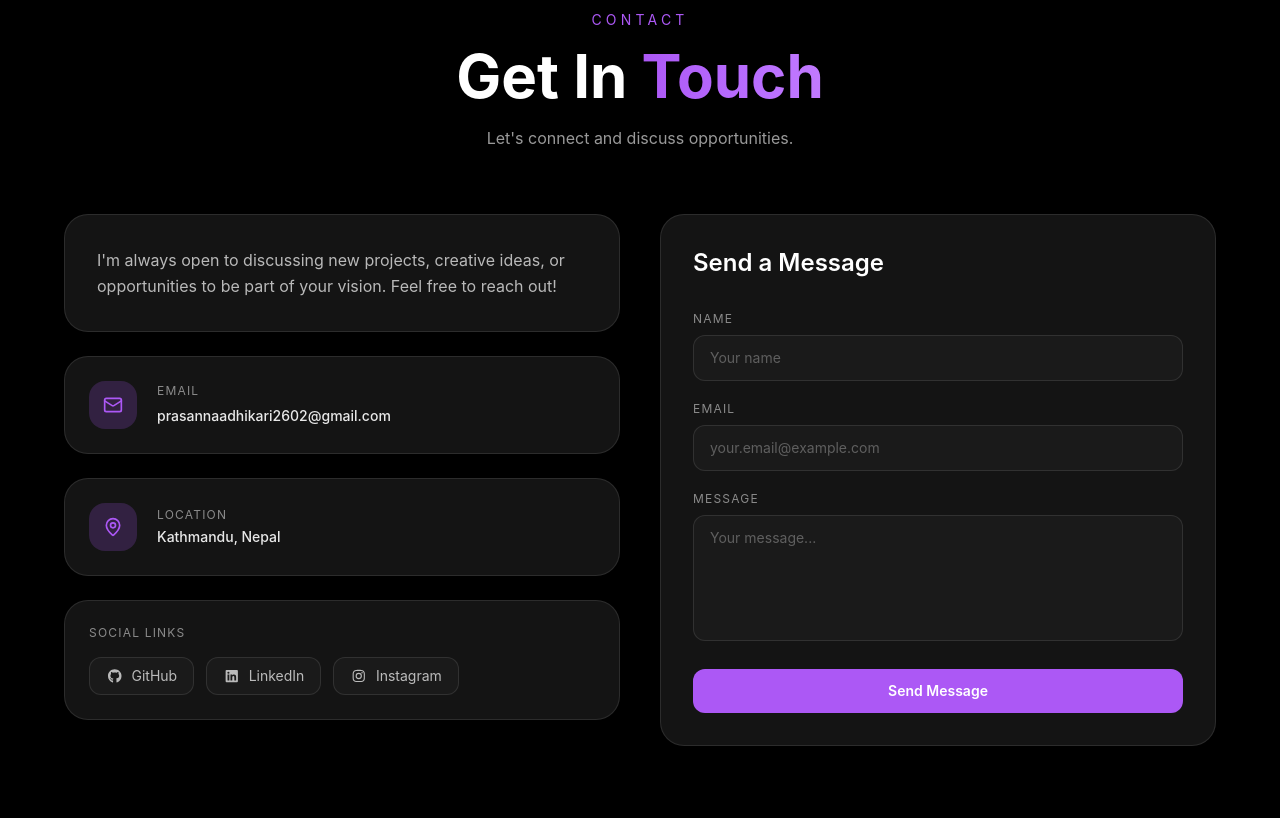
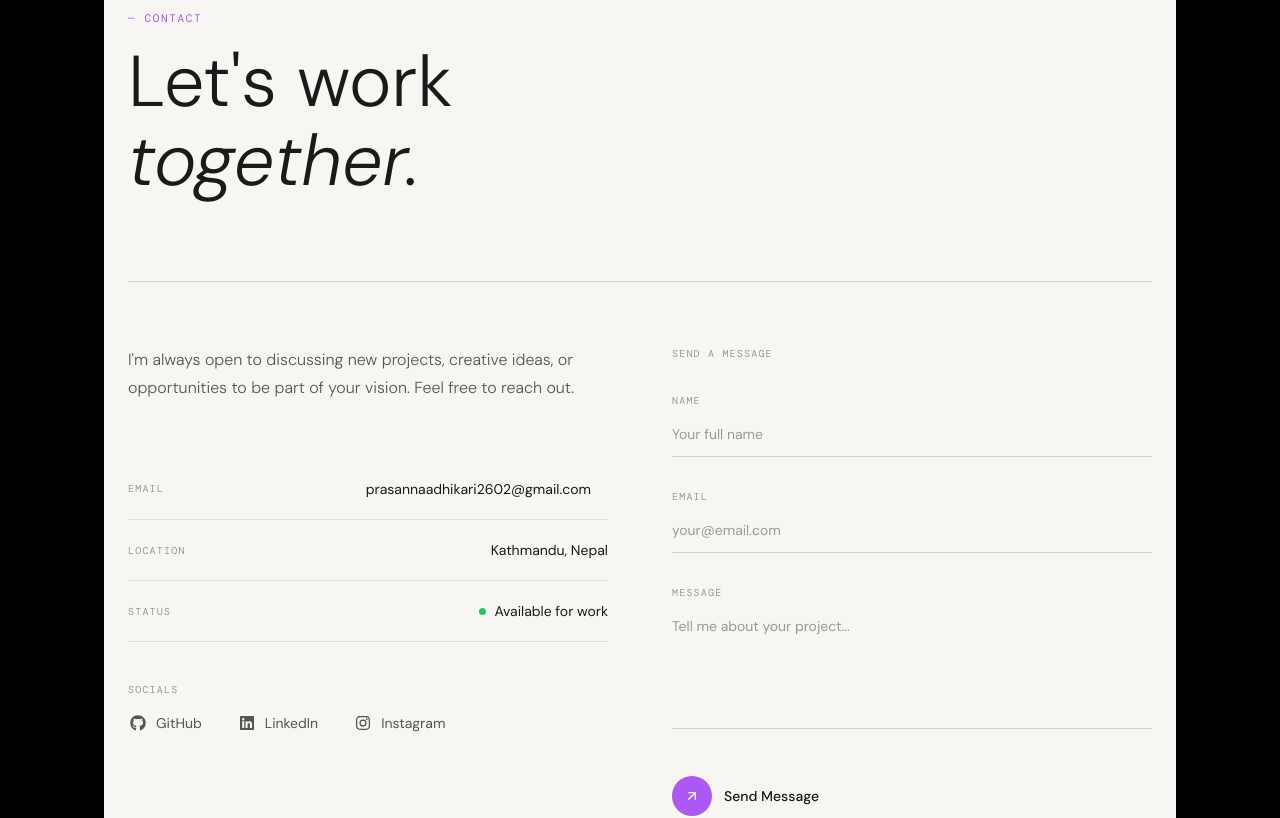
Before and after one commit to prasannaadhikari2602/Portfolio, a React (Vite) app: page / in a window 1280 px wide. Shown: the part 4680-5498 px from the top of the page. Built offline with nearby package versions, Linux system fonts and the light colour scheme.

Commit message:
changed design

```diff
--- a/src/sections/Contact.jsx
+++ b/src/sections/Contact.jsx
@@ -1,14 +1,15 @@
 import React, { useState } from "react";
-import { Mail, MapPin } from "lucide-react";
+import { Mail, MapPin, ArrowUpRight } from "lucide-react";
 import { FontAwesomeIcon } from "@fortawesome/react-fontawesome";
 import { faGithub, faLinkedin, faInstagram } from "@fortawesome/free-brands-svg-icons";
 
 const Contact = () => {
   const [result, setResult] = useState("");
+  const [focused, setFocused] = useState(null);
 
   const onSubmit = async (event) => {
     event.preventDefault();
-    setResult("Sending...");
+    setResult("sending");
     const formData = new FormData(event.target);
     formData.append("access_key", "8a7d35fa-4e91-49a7-905e-692c8562d1fd");
     const response = await fetch("https://api.web3forms.com/submit", {
@@ -17,10 +18,10 @@ const Contact = () => {
     });
     const data = await response.json();
     if (data.success) {
-      setResult("Message sent successfully!");
+      setResult("success");
       event.target.reset();
     } else {
-      setResult("Something went wrong. Please try again.");
+      setResult("error");
     }
   };
 
@@ -30,96 +31,104 @@ const Contact = () => {
     { label: "Instagram", icon: faInstagram, href: "https://www.instagram.com/adhikari__neeshan/" },
   ];
 
+  const inputClass = (name) => `
+    w-full bg-transparent border-0 border-b py-3 text-[#1a1a1a] text-sm outline-none
+    placeholder:text-[#999] transition-colors duration-300
+    ${focused === name ? "border-[#AC58F5]" : "border-[#d0d0d0]"}
+  `;
+
   return (
-    <div className="bg-black text-white px-6 py-24">
-      <div className="max-w-6xl mx-auto">
+    <div style={{ backgroundColor: "#f7f6f3", fontFamily: "'DM Sans', sans-serif" }} className="text-[#1a1a1a] px-6 py-24 min-h-screen">
+
+      {/* Google Font */}
+      <style>{`
+        @import url('https://fonts.googleapis.com/css2?family=DM+Sans:ital,wght@0,300;0,400;0,500;1,300&family=DM+Mono:wght@400;500&display=swap');
+        * { box-sizing: border-box; }
+        ::selection { background: #AC58F5; color: #fff; }
+      `}</style>
+
+      <div className="max-w-5xl mx-auto">
 
         {/* Heading */}
-        <div className="text-center mb-16">
-          <h3 className="text-sm tracking-[0.3em] uppercase text-[#AC58F5]">
-            Contact
-          </h3>
-          <h1 className="text-4xl md:text-6xl font-bold mt-4">
-            Get In{" "}
-            <span className="bg-linear-to-r from-[#AC58F5] to-purple-400 bg-clip-text text-transparent">
-              Touch
-            </span>
+        <div className="mb-20">
+          <p style={{ fontFamily: "'DM Mono', monospace", fontSize: "11px", letterSpacing: "0.15em" }} className="text-[#AC58F5] uppercase mb-4">
+            — Contact
+          </p>
+          <h1 style={{ fontFamily: "'DM Sans', sans-serif", fontWeight: 300, lineHeight: 1.1 }} className="text-5xl md:text-7xl text-[#1a1a1a]">
+            Let's work<br />
+            <em style={{ fontStyle: "italic", fontWeight: 300 }}>together.</em>
           </h1>
-          <p className="text-white/60 mt-5 max-w-xl mx-auto">
-            Let's connect and discuss opportunities.
-          </p>
         </div>
 
+        {/* Thin rule */}
+        <div style={{ height: "1px", backgroundColor: "#d0d0d0" }} className="mb-16" />
+
         {/* Main Grid */}
-        <div className="grid lg:grid-cols-2 gap-10 items-start">
+        <div className="grid lg:grid-cols-2 gap-16 items-start">
 
           {/* Left — Info */}
-          <div className="flex flex-col gap-6 min-w-0">
+          <div className="flex flex-col">
 
-            {/* Card: solid bg instead of bg-white/5, isolate stacking context */}
-            <div
-              style={{ backgroundColor: "#141414", isolation: "isolate" }}
-              className="border border-white/10 rounded-3xl p-8 hover:border-[#AC58F5]/40 transition-colors duration-300"
+            <p style={{ fontWeight: 300, lineHeight: 1.8 }} className="text-[#555] text-base mb-14">
+              I'm always open to discussing new projects, creative ideas, or
+              opportunities to be part of your vision. Feel free to reach out.
+            </p>
+
+            {/* Info rows */}
+            <div className="flex flex-col">
+
+              {/* Email row */}
+              <div className="flex items-start justify-between py-5" style={{ borderBottom: "1px solid #e0e0e0" }}>
+                <p style={{ fontFamily: "'DM Mono', monospace", fontSize: "10px", letterSpacing: "0.12em" }} className="text-[#999] uppercase pt-0.5">
+                  Email
+                </p>
+                <a
+                  href="mailto:prasannaadhikari2602@gmail.com"
+                  className="text-sm text-[#1a1a1a] hover:text-[#AC58F5] transition-colors duration-200 flex items-center gap-1 group"
                 >
-              <p className="text-white/70 leading-relaxed">
-                I'm always open to discussing new projects, creative ideas, or
-                opportunities to be part of your vision. Feel free to reach out!
-              </p>
+                  <span className="break-all text-right">prasannaadhikari2602@gmail.com</span>
+                  <ArrowUpRight size={13} className="shrink-0 opacity-0 group-hover:opacity-100 transition-opacity duration-200" />
+                </a>
               </div>
 
-            <div
-              style={{ backgroundColor: "#141414", isolation: "isolate" }}
-              className="border border-white/10 rounded-3xl p-6 hover:border-[#AC58F5]/40 transition-colors duration-300 flex items-center gap-5 min-w-0"
-            >
-              <div className="w-12 h-12 rounded-2xl bg-[#AC58F5]/20 flex items-center justify-center shrink-0">
-                <Mail size={20} className="text-[#AC58F5]" />
+              {/* Location row */}
+              <div className="flex items-center justify-between py-5" style={{ borderBottom: "1px solid #e0e0e0" }}>
+                <p style={{ fontFamily: "'DM Mono', monospace", fontSize: "10px", letterSpacing: "0.12em" }} className="text-[#999] uppercase">
+                  Location
+                </p>
+                <p className="text-sm text-[#1a1a1a]">Kathmandu, Nepal</p>
               </div>
-              <div className="min-w-0 flex-1">
-                <p className="text-white/50 text-xs uppercase tracking-widest mb-1">Email</p>
-                <a
-                  href="mailto:prasannaadhikari2602@gmail.com"
-                  target="_blank"
-                  rel="noreferrer"
-                  className="text-white/90 hover:text-[#AC58F5] transition-colors duration-300 text-sm font-medium break-all"
-                >
-                  prasannaadhikari2602@gmail.com
-                </a>
+
+              {/* Availability row */}
+              <div className="flex items-center justify-between py-5" style={{ borderBottom: "1px solid #e0e0e0" }}>
+                <p style={{ fontFamily: "'DM Mono', monospace", fontSize: "10px", letterSpacing: "0.12em" }} className="text-[#999] uppercase">
+                  Status
+                </p>
+                <div className="flex items-center gap-2">
+                  <span style={{ width: 7, height: 7, borderRadius: "50%", backgroundColor: "#22c55e", display: "inline-block" }} />
+                  <p className="text-sm text-[#1a1a1a]">Available for work</p>
                 </div>
               </div>
 
-            <div
-              style={{ backgroundColor: "#141414", isolation: "isolate" }}
-              className="border border-white/10 rounded-3xl p-6 hover:border-[#AC58F5]/40 transition-colors duration-300 flex items-center gap-5 min-w-0"
-            >
-              <div className="w-12 h-12 rounded-2xl bg-[#AC58F5]/20 flex items-center justify-center shrink-0">
-                <MapPin size={20} className="text-[#AC58F5]" />
-              </div>
-              <div className="min-w-0 flex-1">
-                <p className="text-white/50 text-xs uppercase tracking-widest mb-1">Location</p>
-                <p className="text-white/90 text-sm font-medium">Kathmandu, Nepal</p>
-              </div>
             </div>
 
-            {/* Social Links */}
-            <div
-              style={{ backgroundColor: "#141414", isolation: "isolate" }}
-              className="border border-white/10 rounded-3xl p-6 hover:border-[#AC58F5]/40 transition-colors duration-300"
-            >
-              <p className="text-white/50 text-xs uppercase tracking-widest mb-4">Social Links</p>
-              <div className="flex gap-3 flex-wrap">
+            {/* Socials */}
+            <div className="mt-10 flex flex-col gap-3">
+              <p style={{ fontFamily: "'DM Mono', monospace", fontSize: "10px", letterSpacing: "0.12em" }} className="text-[#999] uppercase mb-1">
+                Socials
+              </p>
+              <div className="flex gap-4">
                 {socials.map((s) => (
                   <a
                     key={s.label}
                     href={s.href}
                     target="_blank"
                     rel="noreferrer"
-                    className="flex items-center gap-2 px-4 py-2 rounded-xl border border-white/10
-                               text-white/70 text-sm hover:border-[#AC58F5]/50 hover:text-[#AC58F5]
-                               transition-colors duration-300"
-                    style={{ backgroundColor: "#1a1a1a" }}
+                    className="flex items-center gap-2 text-sm text-[#555] hover:text-[#AC58F5] transition-colors duration-200 group"
                   >
-                    <FontAwesomeIcon icon={s.icon} />
-                    {s.label}
+                    <FontAwesomeIcon icon={s.icon} className="text-base" />
+                    <span className="hidden sm:inline">{s.label}</span>
+                    <ArrowUpRight size={11} className="opacity-0 group-hover:opacity-100 transition-opacity duration-200" />
                   </a>
                 ))}
               </div>
@@ -128,81 +137,101 @@ const Contact = () => {
           </div>
 
           {/* Right — Form */}
-          <div
-            style={{ backgroundColor: "#141414", isolation: "isolate" }}
-            className="border border-white/10 rounded-3xl p-8 hover:border-[#AC58F5]/40 transition-colors duration-300"
-          >
-            <h2 className="text-2xl font-semibold mb-8">Send a Message</h2>
+          <div>
+            <p style={{ fontFamily: "'DM Mono', monospace", fontSize: "10px", letterSpacing: "0.12em" }} className="text-[#999] uppercase mb-8">
+              Send a message
+            </p>
 
-            <form onSubmit={onSubmit} className="flex flex-col gap-5">
+            <form onSubmit={onSubmit} className="flex flex-col gap-8">
 
-              <div className="flex flex-col gap-2">
-                <label className="text-white/50 text-xs uppercase tracking-widest">Name</label>
+              <div>
+                <label style={{ fontFamily: "'DM Mono', monospace", fontSize: "10px", letterSpacing: "0.12em" }} className="block text-[#999] uppercase mb-1">
+                  Name
+                </label>
                 <input
                   type="text"
                   name="name"
                   required
-                  placeholder="Your name"
-                  className="border border-white/10 rounded-xl px-4 py-3 text-white/90 text-sm
-                             placeholder:text-white/30 focus:outline-none focus:border-[#AC58F5]/60
-                             hover:border-white/20 transition-colors duration-300"
-                  style={{ backgroundColor: "#1a1a1a" }}
+                  placeholder="Your full name"
+                  onFocus={() => setFocused("name")}
+                  onBlur={() => setFocused(null)}
+                  className={inputClass("name")}
                 />
               </div>
 
-              <div className="flex flex-col gap-2">
-                <label className="text-white/50 text-xs uppercase tracking-widest">Email</label>
+              <div>
+                <label style={{ fontFamily: "'DM Mono', monospace", fontSize: "10px", letterSpacing: "0.12em" }} className="block text-[#999] uppercase mb-1">
+                  Email
+                </label>
                 <input
                   type="email"
                   name="email"
                   required
-                  placeholder="your.email@example.com"
-                  className="border border-white/10 rounded-xl px-4 py-3 text-white/90 text-sm
-                             placeholder:text-white/30 focus:outline-none focus:border-[#AC58F5]/60
-                             hover:border-white/20 transition-colors duration-300"
-                  style={{ backgroundColor: "#1a1a1a" }}
+                  placeholder="your@email.com"
+                  onFocus={() => setFocused("email")}
+                  onBlur={() => setFocused(null)}
+                  className={inputClass("email")}
                 />
               </div>
 
-              <div className="flex flex-col gap-2">
-                <label className="text-white/50 text-xs uppercase tracking-widest">Message</label>
+              <div>
+                <label style={{ fontFamily: "'DM Mono', monospace", fontSize: "10px", letterSpacing: "0.12em" }} className="block text-[#999] uppercase mb-1">
+                  Message
+                </label>
                 <textarea
                   name="message"
                   required
-                  placeholder="Your message..."
+                  placeholder="Tell me about your project..."
                   rows={5}
-                  className="border border-white/10 rounded-xl px-4 py-3 text-white/90 text-sm
-                             placeholder:text-white/30 focus:outline-none focus:border-[#AC58F5]/60
-                             hover:border-white/20 transition-colors duration-300 resize-none"
-                  style={{ backgroundColor: "#1a1a1a" }}
+                  onFocus={() => setFocused("message")}
+                  onBlur={() => setFocused(null)}
+                  className={inputClass("message")}
+                  style={{ resize: "none" }}
                 />
               </div>
 
+              <div className="pt-2">
                 <button
                   type="submit"
-                className="mt-2 w-full py-3 rounded-xl bg-[#AC58F5] hover:bg-[#9b45e8]
-                           text-white font-semibold text-sm transition-colors duration-300
-                           hover:shadow-lg hover:shadow-[#AC58F5]/20 active:scale-[0.98]"
+                  className="group flex items-center gap-3 text-sm font-medium text-[#1a1a1a] hover:text-[#AC58F5] transition-colors duration-200"
                 >
+                  <span
+                    style={{ backgroundColor: "#AC58F5" }}
+                    className="w-10 h-10 rounded-full flex items-center justify-center group-hover:scale-110 transition-transform duration-200"
+                  >
+                    <ArrowUpRight size={16} color="#fff" />
+                  </span>
                   Send Message
                 </button>
 
-              {result && (
-                <p className={`text-center text-sm mt-1 ${
-                  result.includes("successfully")
-                    ? "text-green-400"
-                    : result === "Sending..."
-                    ? "text-white/50"
-                    : "text-red-400"
-                }`}>
-                  {result}
+                {result === "sending" && (
+                  <p style={{ fontFamily: "'DM Mono', monospace", fontSize: "11px" }} className="text-[#999] mt-4">
+                    Sending…
                   </p>
                 )}
+                {result === "success" && (
+                  <p style={{ fontFamily: "'DM Mono', monospace", fontSize: "11px" }} className="text-green-600 mt-4">
+                    ✓ Message sent successfully.
+                  </p>
+                )}
+                {result === "error" && (
+                  <p style={{ fontFamily: "'DM Mono', monospace", fontSize: "11px" }} className="text-red-500 mt-4">
+                    Something went wrong. Please try again.
+                  </p>
+                )}
+              </div>
 
             </form>
           </div>
 
         </div>
+
+        {/* Bottom rule + footer note */}
+        <div style={{ height: "1px", backgroundColor: "#d0d0d0" }} className="mt-24 mb-6" />
+        <p style={{ fontFamily: "'DM Mono', monospace", fontSize: "10px", letterSpacing: "0.1em" }} className="text-[#bbb] uppercase">
+          Prasanna Adhikari — Portfolio
+        </p>
+
       </div>
     </div>
   );
```
Lines whose indentation alone changed are shown as unchanged.
